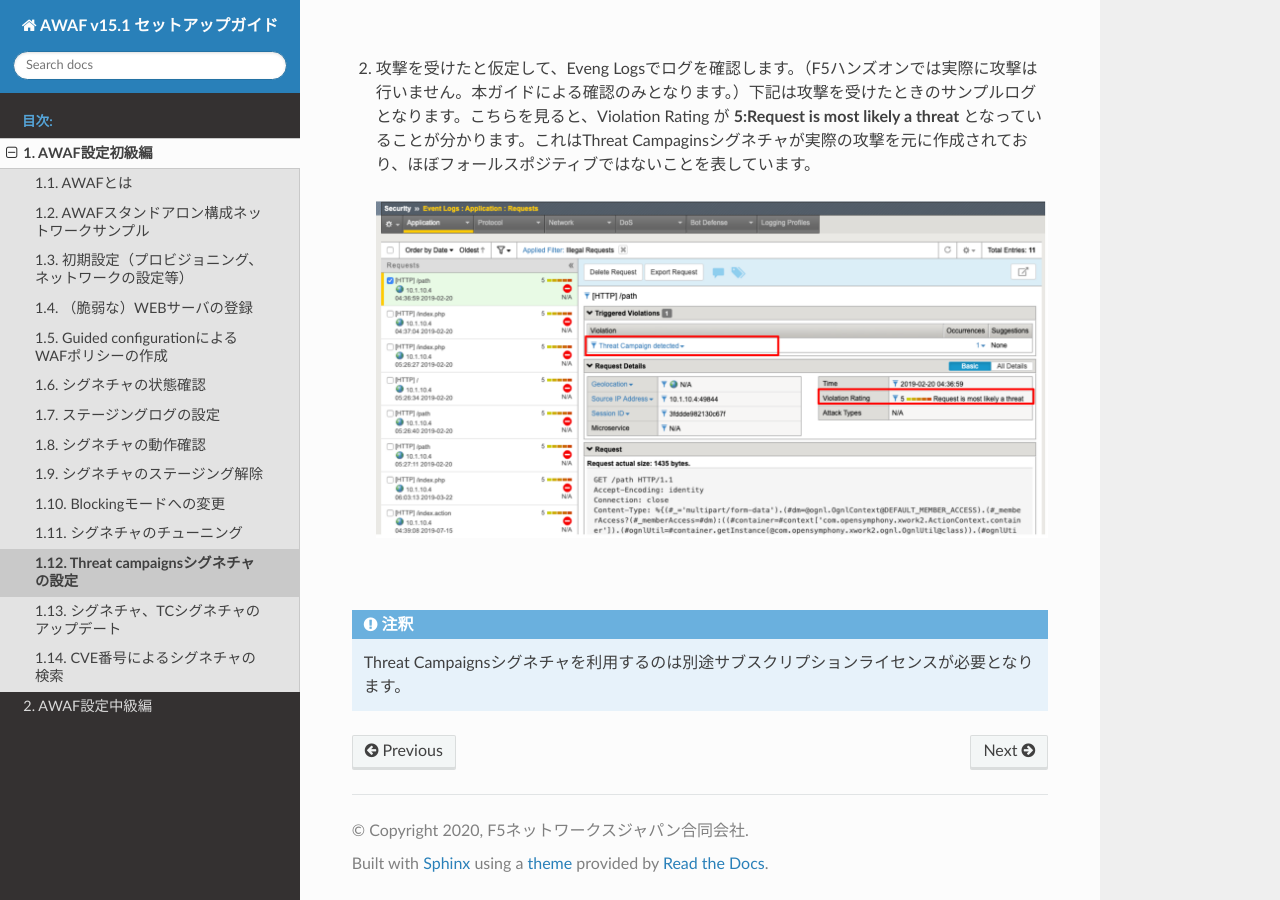
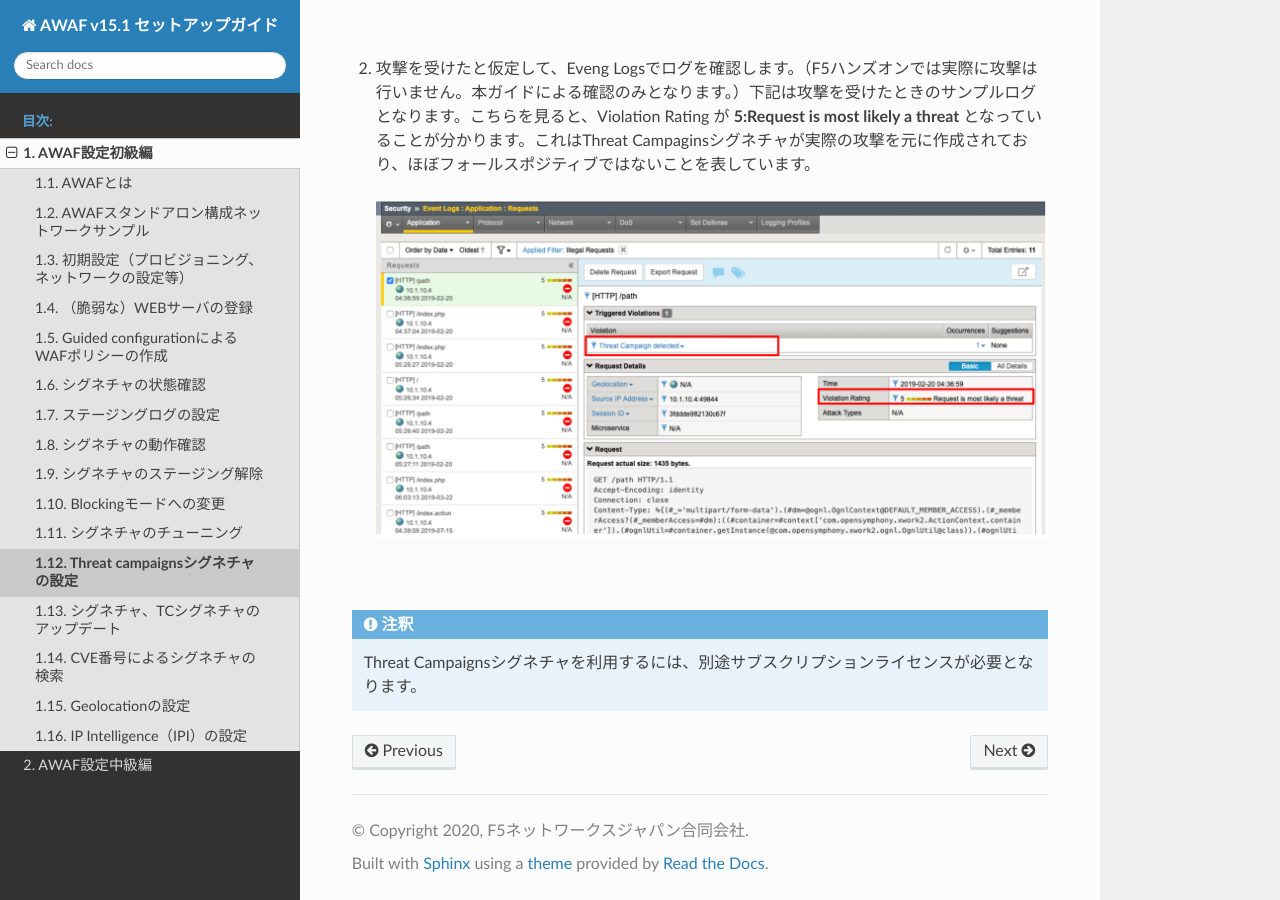
Before and after one commit to BeF5/f5j-easy-setup-waf-17, a Sphinx documentation site: the page built from docs/content1/module12/module12.rst, in a window 1280 px wide and 900 px high, scrolled down 753 px. Built offline with Sphinx 7.4.7 and the Read the Docs theme 2.0.0, drawn with Linux system fonts in a browser that asks for light colours.

Commit message:
no message

```diff
--- a/docs/content1/module12/module12.rst
+++ b/docs/content1/module12/module12.rst
@@ -17,4 +17,4 @@ Threat campaignsシグネチャの設定
    |
 
 .. note::
-    Threat Campaignsシグネチャを利用するのは別途サブスクリプションライセンスが必要となります。
+    Threat Campaignsシグネチャを利用するには、別途サブスクリプションライセンスが必要となります。
--- a/docs/content1/module14/module14.rst
+++ b/docs/content1/module14/module14.rst
@@ -3,7 +3,7 @@ CVE番号によるシグネチャの検索
 
 各シグネチャがどのCVEに対応しているか確認することが可能です。
 
-#. **Security >> Options : Application Security : Attack Signatures : Attack Signature List** で表示され た画面の **Show Filter Details** をクリックすると、以下のような画面が表示されます。**References** から **CVE** を選択し、CVE番号を入力して :guilabel:`Go` ボタンを押します。
+#. **Security >> Options : Application Security : Attack Signatures : Attack Signature List** で表示された画面の **Show Filter Details** をクリックすると、以下のような画面が表示されます。**References** から **CVE** を選択し、CVE番号を入力して :guilabel:`Go` ボタンを押します。
 
    .. image:: images/mod14-1.png
    |
```
Also changed, not shown: docs/content1/module15/module15.rst (added, +17 -0 lines), docs/content1/module16/module16.rst (added, +22 -0 lines), docs/content1/module15/images/mod15-1.png (added), docs/content1/module15/images/mod15-2.png (added), docs/content1/module15/images/mod15-3.png (added), docs/content1/module16/images/mod16-1.png (added), docs/content1/module16/images/mod16-2.png (added), docs/content1/module16/images/mod16-3.png (added).
